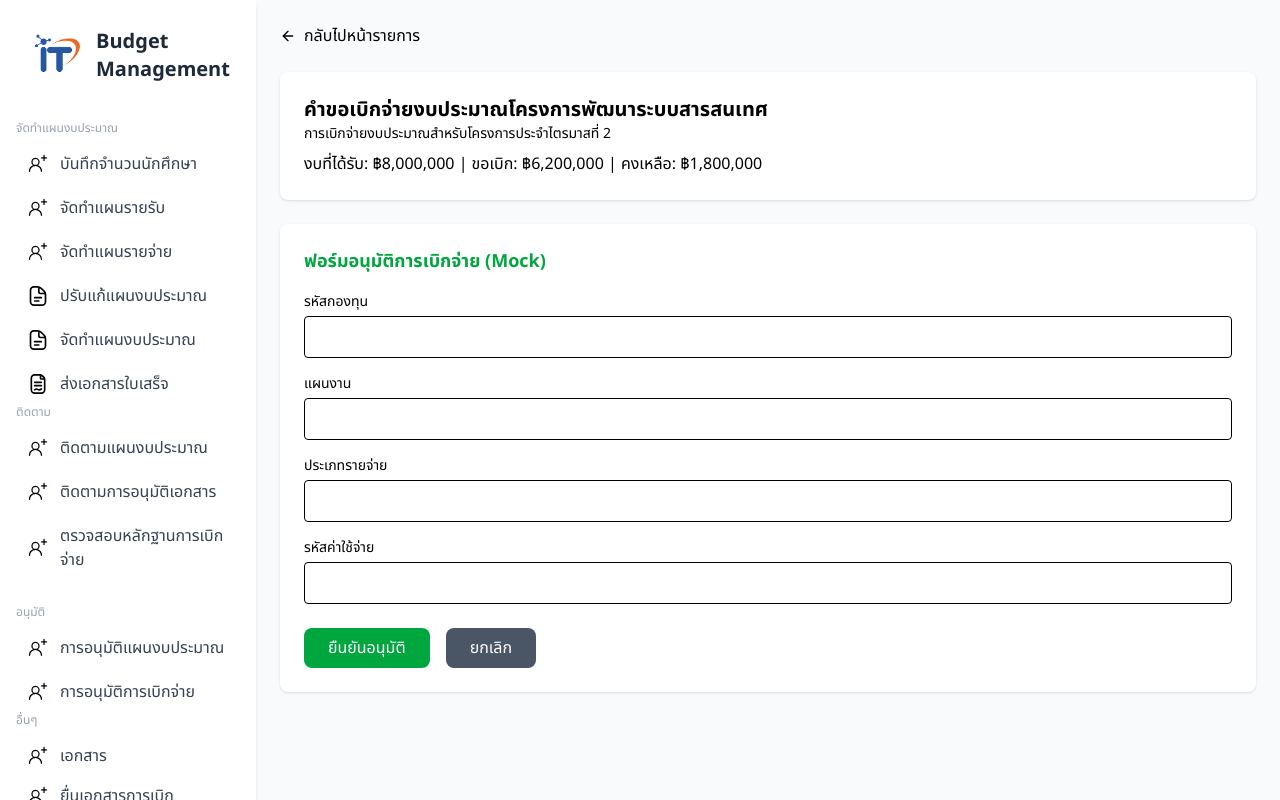
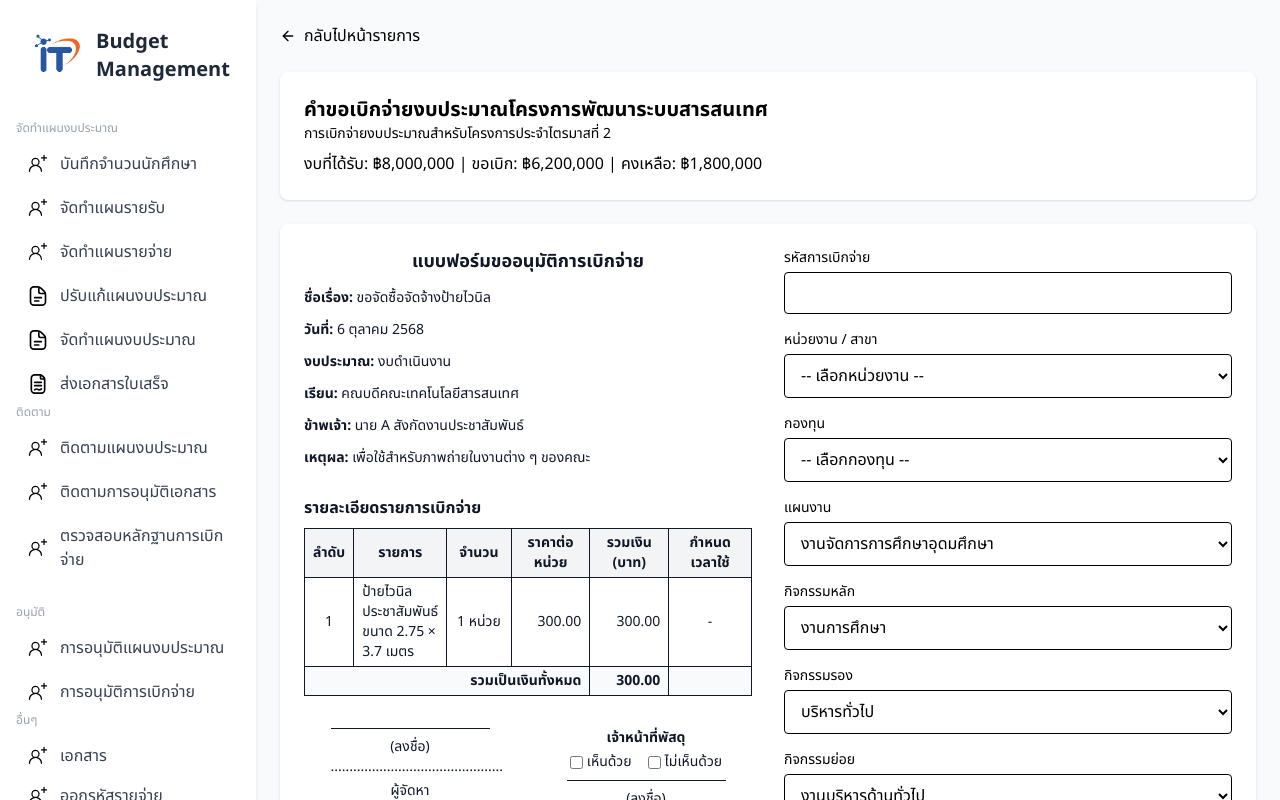
Before and after one commit to gustsri/butget-Fontend-design, a Next.js app in the folder my-budget/: page /appdisbursement/1 in a window 1280 px wide. Both pictures are taken after a click on the button "อนุมัติ". Shown: the top 800 px of the page. Built offline with nearby package versions, Linux system fonts and the light colour scheme.

Commit message:
อนุมัติขอเบิกจ่าย

```diff
--- a/my-budget/app/appdisbursement/[id]/page.tsx
+++ b/my-budget/app/appdisbursement/[id]/page.tsx
@@ -121,52 +121,233 @@ export default function DisbursementDetailPage() {
 
                     {/* ✅ ฟอร์มอนุมัติ */}
 {selectedAction === "approve" && (
-                        <div className="bg-white rounded-lg shadow p-6">
-                            <h3 className="text-lg font-semibold mb-4 text-green-600">
-                                ฟอร์มอนุมัติการเบิกจ่าย (Mock)
+  <div className="bg-white rounded-lg shadow p-6 grid grid-cols-1 md:grid-cols-2 gap-8">
+    {/* ฝั่งซ้าย: แสดงข้อมูลแบบเอกสาร */}
+    <div className="text-gray-900">
+      <h3 className="text-lg font-bold text-center mb-2">
+        แบบฟอร์มขออนุมัติการเบิกจ่าย
       </h3>
+
+      <div className="text-sm leading-7 space-y-1">
+        <p>
+          <span className="font-semibold">ชื่อเรื่อง:</span> ขอจัดซื้อจัดจ้างป้ายไวนิล
+        </p>
+        <p>
+          <span className="font-semibold">วันที่:</span> 6 ตุลาคม 2568
+        </p>
+        <p>
+          <span className="font-semibold">งบประมาณ:</span> งบดำเนินงาน
+        </p>
+        <p>
+          <span className="font-semibold">เรียน:</span> คณบดีคณะเทคโนโลยีสารสนเทศ
+        </p>
+        <p>
+          <span className="font-semibold">ข้าพเจ้า:</span> นาย A สังกัดงานประชาสัมพันธ์
+        </p>
+        <p>
+          <span className="font-semibold">เหตุผล:</span>{" "}
+          เพื่อใช้สำหรับภาพถ่ายในงานต่าง ๆ ของคณะ
+        </p>
+      </div>
+
+      {/* ตารางรายการ */}
+      <div className="mt-6">
+        <h4 className="font-semibold mb-2">รายละเอียดรายการเบิกจ่าย</h4>
+        <table className="w-full border text-sm">
+          <thead className="bg-gray-100">
+            <tr>
+              <th className="border px-2 py-1 text-center w-12">ลำดับ</th>
+              <th className="border px-2 py-1">รายการ</th>
+              <th className="border px-2 py-1 text-center w-20">จำนวน</th>
+              <th className="border px-2 py-1 text-center w-28">ราคาต่อหน่วย</th>
+              <th className="border px-2 py-1 text-center w-28">รวมเงิน (บาท)</th>
+              <th className="border px-2 py-1 text-center w-32">กำหนดเวลาใช้</th>
+            </tr>
+          </thead>
+          <tbody>
+            <tr>
+              <td className="border px-2 py-1 text-center">1</td>
+              <td className="border px-2 py-1">
+                ป้ายไวนิลประชาสัมพันธ์ ขนาด 2.75 × 3.7 เมตร
+              </td>
+              <td className="border px-2 py-1 text-center">1 หน่วย</td>
+              <td className="border px-2 py-1 text-right">300.00</td>
+              <td className="border px-2 py-1 text-right">300.00</td>
+              <td className="border px-2 py-1 text-center">-</td>
+            </tr>
+            <tr className="bg-gray-50 font-semibold">
+              <td colSpan={4} className="border px-2 py-1 text-right">
+                รวมเป็นเงินทั้งหมด
+              </td>
+              <td className="border px-2 py-1 text-right">300.00</td>
+              <td className="border px-2 py-1"></td>
+            </tr>
+          </tbody>
+        </table>
+      </div>
+
+      {/* ลายเซ็นและการอนุมัติ */}
+      <div className="mt-8 grid grid-cols-2 gap-6 text-sm">
+        {/* ผู้จัดหา */}
+        <div className="text-center">
+          <div className="border-t w-3/4 mx-auto pt-2">
+            (ลงชื่อ) ..............................................
+          </div>
+          <p className="mt-1">ผู้จัดหา</p>
+        </div>
+
+        {/* เจ้าหน้าที่พัสดุ */}
+        <div className="text-center">
+          <p className="font-semibold mb-1">เจ้าหน้าที่พัสดุ</p>
+          <div className="flex items-center justify-center gap-4">
+            <label className="flex items-center gap-1">
+              <input type="checkbox" className="accent-green-600" /> เห็นด้วย
+            </label>
+            <label className="flex items-center gap-1">
+              <input type="checkbox" className="accent-red-600" /> ไม่เห็นด้วย
+            </label>
+          </div>
+          <div className="border-t w-3/4 mx-auto pt-2 mt-2">
+            (ลงชื่อ) ..............................................
+          </div>
+        </div>
+
+        {/* เจ้าหน้าที่การเงิน */}
+        <div className="text-center col-span-2 mt-4">
+          <p className="font-semibold mb-1">เจ้าหน้าที่การเงิน</p>
+          <div className="flex items-center justify-center gap-4">
+            <label className="flex items-center gap-1">
+              <input type="checkbox" className="accent-green-600" /> เห็นด้วย
+            </label>
+            <label className="flex items-center gap-1">
+              <input type="checkbox" className="accent-red-600" /> ไม่เห็นด้วย
+            </label>
+          </div>
+          <div className="border-t w-1/2 mx-auto pt-2 mt-2">
+            (ลงชื่อ) ..............................................
+          </div>
+        </div>
+      </div>
+    </div>
+
+    {/* ฝั่งขวา: dropdown สำหรับรหัสและหมวดต่าง ๆ */}
     <div className="space-y-4">
       <div>
-                                    <label className="block text-sm font-medium mb-1">รหัสกองทุน</label>
+        <label className="block text-sm font-medium mb-1">รหัสการเบิกจ่าย</label>
         <input
           className="w-full border rounded px-3 py-2"
           value={formData.fundCode}
-                                        onChange={(e) =>
-                                            setFormData({ ...formData, fundCode: e.target.value })
-                                        }
+          onChange={(e) => setFormData({ ...formData, fundCode: e.target.value })}
         />
       </div>
+
+      <div>
+        <label className="block text-sm font-medium mb-1">หน่วยงาน / สาขา</label>
+        <select
+          className="w-full border rounded px-3 py-2"
+          value={formData.department}
+          onChange={(e) => setFormData({ ...formData, department: e.target.value })}
+        >
+          <option value="">-- เลือกหน่วยงาน --</option>
+          <option value="academicSupport">ส่วนสนับสนุนวิชาการ</option>
+          <option value="itDept">สาขาเทคโนโลยีสารสนเทศ</option>
+        </select>
+      </div>
+
+      <div>
+        <label className="block text-sm font-medium mb-1">กองทุน</label>
+        <select
+          className="w-full border rounded px-3 py-2"
+          value={formData.fund}
+          onChange={(e) => setFormData({ ...formData, fund: e.target.value })}
+        >
+          <option value="">-- เลือกกองทุน --</option>
+          <option>ทั่วไป</option>
+          <option>เพื่อการศึกษา</option>
+          <option>วิจัย</option>
+          <option>พัฒนาบุคลากร</option>
+          <option>บริการวิชาการ</option>
+          <option>กิจการนักศึกษา</option>
+          <option>สินทรัพถาวร</option>
+        </select>
+      </div>
+
       <div>
         <label className="block text-sm font-medium mb-1">แผนงาน</label>
-                                    <input
+        <select
           className="w-full border rounded px-3 py-2"
           value={formData.workPlan}
-                                        onChange={(e) =>
-                                            setFormData({ ...formData, workPlan: e.target.value })
-                                        }
-                                    />
+          onChange={(e) => setFormData({ ...formData, workPlan: e.target.value })}
+        >
+          <option>งานจัดการการศึกษาอุดมศึกษา</option>
+          <option>งานวิจัย</option>
+          <option>งานบริหารวิชาการแก่สังคม</option>
+        </select>
       </div>
+
+      <div>
+        <label className="block text-sm font-medium mb-1">กิจกรรมหลัก</label>
+        <select
+          className="w-full border rounded px-3 py-2"
+          value={formData.mainActivity}
+          onChange={(e) => setFormData({ ...formData, mainActivity: e.target.value })}
+        >
+          <option>งานการศึกษา</option>
+          <option>งานบริหารวิชาการแก่ชุมชน</option>
+          <option>งานสนับสนุนการศึกษา</option>
+        </select>
+      </div>
+
+      <div>
+        <label className="block text-sm font-medium mb-1">กิจกรรมรอง</label>
+        <select
+          className="w-full border rounded px-3 py-2"
+          value={formData.subActivity}
+          onChange={(e) => setFormData({ ...formData, subActivity: e.target.value })}
+        >
+          <option>บริหารทั่วไป</option>
+          <option>ทะเบียนนักศึกษาและประมวลผล</option>
+        </select>
+      </div>
+
+      <div>
+        <label className="block text-sm font-medium mb-1">กิจกรรมย่อย</label>
+        <select
+          className="w-full border rounded px-3 py-2"
+          value={formData.minorActivity}
+          onChange={(e) => setFormData({ ...formData, minorActivity: e.target.value })}
+        >
+          <option>งานบริหารด้านทั่วไป</option>
+          <option>งานด้านทรัพยากรบุคคล</option>
+        </select>
+      </div>
+
+      <div>
+        <label className="block text-sm font-medium mb-1">งบรายจ่าย</label>
+        <select
+          className="w-full border rounded px-3 py-2"
+          value={formData.expenseBudget}
+          onChange={(e) => setFormData({ ...formData, expenseBudget: e.target.value })}
+        >
+          <option>งบบุคลากร</option>
+          <option>งบดำเนินงาน</option>
+          <option>งบลงทุน</option>
+        </select>
+      </div>
+
       <div>
         <label className="block text-sm font-medium mb-1">ประเภทรายจ่าย</label>
-                                    <input
+        <select
           className="w-full border rounded px-3 py-2"
           value={formData.expenseType}
-                                        onChange={(e) =>
-                                            setFormData({ ...formData, expenseType: e.target.value })
-                                        }
-                                    />
+          onChange={(e) => setFormData({ ...formData, expenseType: e.target.value })}
+        >
+          <option>ค่าตอบแทน</option>
+          <option>ค่าใช้สอย</option>
+          <option>ค่าวัสดุ</option>
+        </select>
       </div>
-                                <div>
-                                    <label className="block text-sm font-medium mb-1">รหัสค่าใช้จ่าย</label>
-                                    <input
-                                        className="w-full border rounded px-3 py-2"
-                                        value={formData.costCode}
-                                        onChange={(e) =>
-                                            setFormData({ ...formData, costCode: e.target.value })
-                                        }
-                                    />
-                                </div>
-                            </div>
+
       <div className="flex gap-4 mt-6">
         <button
           onClick={handleApproval}
@@ -183,7 +364,10 @@ export default function DisbursementDetailPage() {
         </button>
       </div>
     </div>
+  </div>
 )}
+
+
 
                     {/* ❌ ฟอร์มไม่อนุมัติ */}
                     {selectedAction === "reject" && (
--- /dev/null
+++ b/my-budget/app/other/addcode/page.tsx
@@ -0,0 +1,17 @@
+"use client";
+
+import Sidebar from "@/components/shared/Sidebar";
+
+
+export default function DownloadPage() {
+
+  return (
+    <div className="flex min-h-screen bg-gray-50">
+      {/* Sidebar */}
+      <Sidebar />
+
+
+
+    </div>
+  );
+}
--- /dev/null
+++ b/my-budget/app/other/slip/page.tsx
@@ -0,0 +1,17 @@
+"use client";
+
+import Sidebar from "@/components/shared/Sidebar";
+
+
+export default function DownloadPage() {
+
+  return (
+    <div className="flex min-h-screen bg-gray-50">
+      {/* Sidebar */}
+      <Sidebar />
+
+
+
+    </div>
+  );
+}
--- a/my-budget/components/shared/Sidebar.tsx
+++ b/my-budget/components/shared/Sidebar.tsx
@@ -111,11 +111,19 @@ const Sidebar: React.FC = () => {
       </ul>
       <ul className="space-y-1">
         <li>
-          <Link href="/other/disbursement" className="flex items-center px-3 py-2 rounded text-gray-700 hover:bg-gray-100">
+          <Link href="/other/addcode" className="flex items-center px-3 py-2 rounded text-gray-700 hover:bg-gray-100">
             <img src="/img/icon/person-add.svg" alt="" className="w-5 h-5 mr-3" />
-            ยื่นเอกสารการเบิก
+            ออกรหัสรายจ่าย
           </Link>
-        </li>ห
+        </li>
+      </ul>
+      <ul className="space-y-1">
+        <li>
+          <Link href="/other/slip" className="flex items-center px-3 py-2 rounded text-gray-700 hover:bg-gray-100">
+            <img src="/img/icon/person-add.svg" alt="" className="w-5 h-5 mr-3" />
+          ใบเสร็จ
+          </Link>
+        </li>
       </ul>
     </aside>
   );
```
Lines whose indentation alone changed are shown as unchanged.
